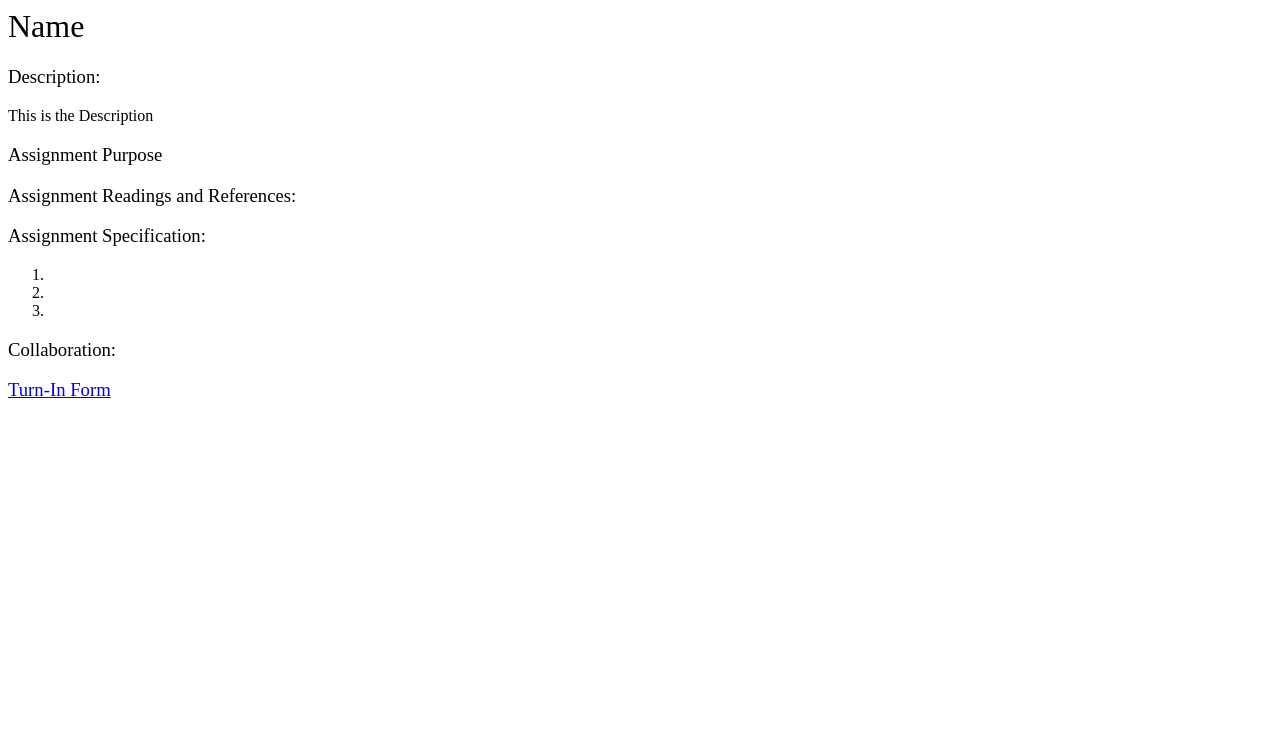
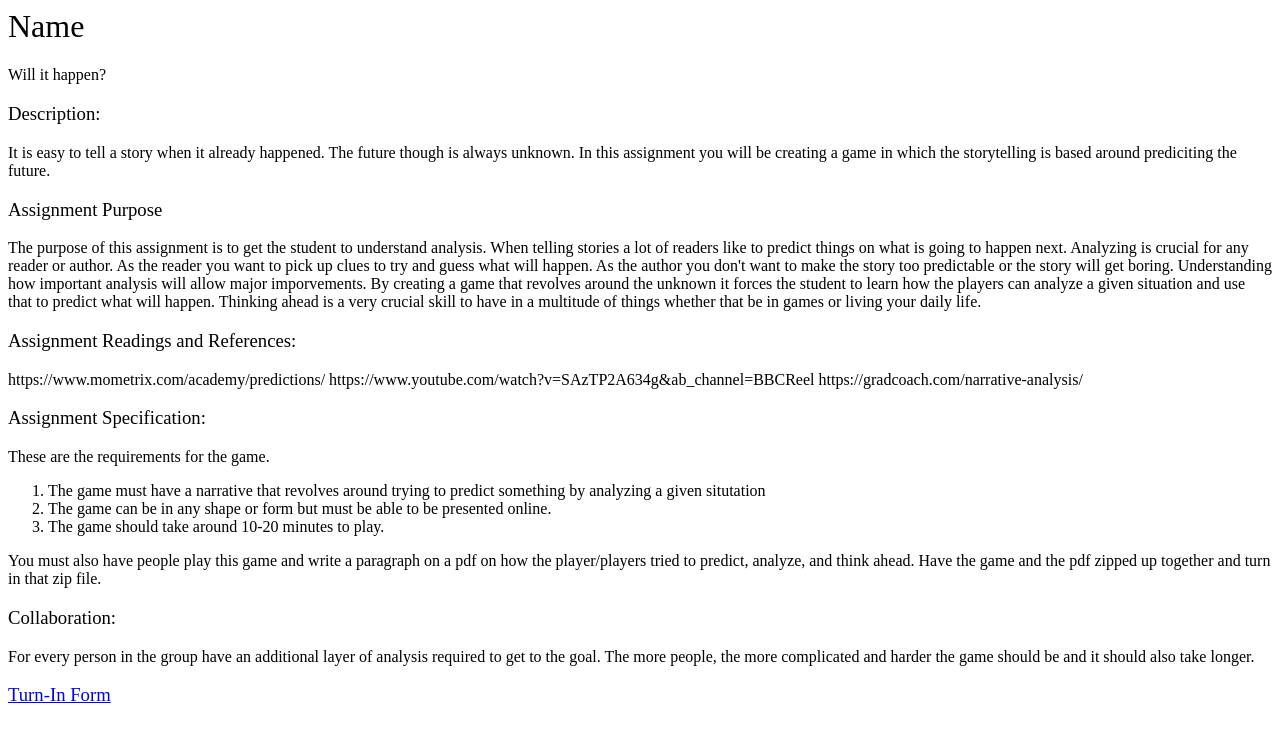
Before and after one commit to seanlee119/Assignment-X, a plain HTML site: page index.html in a window 1280 px wide. Drawn offline with Linux system fonts and the light colour scheme.

Commit message:
Update index.html

```diff
--- a/index.html
+++ b/index.html
@@ -1,36 +1,49 @@
 
 <h1><span style="font-weight: 400;">Name</span></h1>
 
-<p> </p>
+<p> Will it happen? </p>
 
 <h3><span style="font-weight: 400;">Description:</span></h3>
 
-<p> This is the Description </p>
+<p> It is easy to tell a story when it already happened. The future though is always unknown. In this assignment
+  you will be creating a game in which the storytelling is based around prediciting the future. </p>
 
 <h3><span style="font-weight: 400;">Assignment Purpose</span></h3>
 
-<p> </p>
+<p> The purpose of this assignment is to get the student to understand analysis. When telling stories a
+  lot of readers like to predict things on what is going to happen next. Analyzing is crucial for any reader or author.
+  As the reader you want to pick up clues to try and guess what will happen. As the author you don't want to make the
+  story too predictable or the story will get boring. Understanding how important analysis will allow major imporvements.
+  By creating a game that revolves around the unknown it forces the student to learn how the players can analyze a given situation
+  and use that to predict what will happen. Thinking ahead is a very crucial skill to have in a multitude of things whether that be
+  in games or living your daily life. </p>
 
 <h3><span style="font-weight: 400;">Assignment Readings and References:</span></h3>
 
-<p> </p>
+<p>https://www.mometrix.com/academy/predictions/
+  https://www.youtube.com/watch?v=SAzTP2A634g&ab_channel=BBCReel
+  https://gradcoach.com/narrative-analysis/
+    </p>
 
 <h3><span style="font-weight: 400;">Assignment Specification:</span></h3>
 
-<p> </p>
+<p>These are the requirements for the game.</p>
 
 <ol>
 
-  <li> </li>
+  <li>The game must have a narrative that revolves around trying to predict something by analyzing a given situtation </li>
 
-  <li> </li>
+  <li> The game can be in any shape or form but must be able to be presented online. </li>
 
-  <li> </li>
+  <li> The game should take around 10-20 minutes to play.</li>
 
 </ol>
 
-
+<p>You must also have people play this game and write a paragraph on a pdf on how the player/players tried to predict, analyze, and think ahead.
+  Have the game and the pdf zipped up together and turn in that zip file.</p>
 
 <h3><span style="font-weight: 400;">Collaboration:</span></h3>
 
+<p>For every person in the group have an additional layer of analysis required to get to the goal. The more people, the more complicated and harder the game should be and it should also take longer.</p>
+
 <h3><a href="https://docs.google.com/forms/d/e/1FAIpQLSez-Bvr8Uta-w6LANmo4Cv2wy3VCfdIWUwh-FpsogPmSdvArQ/viewform?usp=sf_link"><span style="font-weight: 400;">Turn-In Form</span></a></h3>
```
